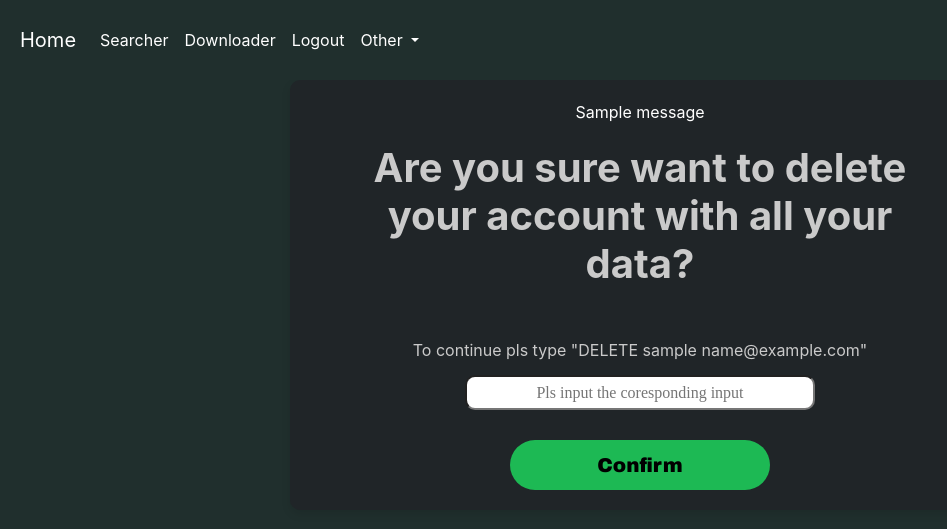
After one commit to YandLim/SpotLoader-WebApp, a Flask app: template templates/delete_account.html in a window 1280 px wide. The commit adds this page. Shown: the top 529 px of the page, without its empty margins (0-947 px from the left). Run offline with Flask 3, Linux system fonts and the light colour scheme; the template is opened without the code that fills it: most values are stand-ins (such as "Sample title", 1, 10 or a date in 2020); one stand-in notice (Sample message) is shown; parts of the project's set-up code (start-up, migrations or seed data) failed here and were passed over.

Commit message:
Everything works perfectly with account_delete as well

```diff
--- a/function/database.py
+++ b/function/database.py
@@ -34,3 +34,9 @@ class Database:
         self.mycursor.execute(Q, (user_entry,))
         result = self.mycursor.fetchone()
         return result
+
+    def delete_user(self, wanted_category, category, table_name):
+        Q = f"DELETE FROM {table_name} WHERE {wanted_category} = %s"
+        self.mycursor.execute(Q, (category,))
+        self.db.commit()
+        return
--- /dev/null
+++ b/static/css/delete_account.css
@@ -0,0 +1,71 @@
+#MainTitle {
+    margin-top: 20px;
+    color: #CACACA;
+}
+
+#flash-msgs {
+    color: white;
+    text-align: center;
+}
+
+#confirmation {
+    display: block;
+    text-align: center;
+    margin: 0 auto;
+    width: 350px;
+    height: 35px;
+    border-radius: 10px;
+    margin-bottom: 30px;
+    margin-top: 5px;
+    font-family: "Ahorani";
+}
+
+.maincontainer {
+    width: 80%;
+    max-width: 700px;
+    margin: 0 auto;
+    padding: 20px;
+    text-align: center;
+    background-color: #f8f8f8;
+    border-radius: 10px;
+    box-shadow: 0px 4px 10px rgba(0, 0, 0, 0.1);
+    background-color: #202528;
+}
+
+.Title {
+    text-align: center;
+    margin: 50px;
+    color: #CACACA;
+}
+
+.delete-confirmation{
+    display: flex;
+    flex-direction: column;
+}
+
+.BTN {
+    display: flex;
+    justify-content: center;
+    align-items: center;
+    background-color: #1DB954;
+    color: Black;
+    font-family: "Arial Black";
+    padding: 10px 0px;
+    width: 260px;
+    border: none;
+    border-radius: 50px;
+    font-size: 20px;
+    text-decoration: none;
+    margin: 0 auto;
+}
+
+.BTN:hover {
+    background-color: #17a34a; /* Darker Green on Hover */
+    text-decoration: none;
+    color: black;
+}
+
+.Pharagraph {
+    margin: 0 auto;
+    color: #CACACA;
+}
--- a/templates/base.html
+++ b/templates/base.html
@@ -70,8 +70,8 @@
               Other
             </a>
             <div class="dropdown-menu" aria-labelledby="navbarDropdownMenuLink">
-              <a class="dropdown-item" href="#">Contact</a>
-              <a class="dropdown-item" href="#">Delete account</a>
+              <a class="dropdown-item" href="mailto:workacounting001@gmail.com">Contact</a>
+              <a class="dropdown-item" href="/acount_delete">Delete account</a>
             </div>
           </li>
         </ul>
--- /dev/null
+++ b/templates/delete_account.html
@@ -0,0 +1,27 @@
+{% extends "base.html" %}
+{% block extra_css %} <link rel="stylesheet" href="{{ url_for ('static', filename='css/delete_account.css') }}"> {% endblock %}
+{% block title %}The Spotloader{% endblock %}
+
+{% block content %}
+    <div class="maincontainer">
+        <div id="flash-msgs">
+            {% with messages = get_flashed_messages() %}
+                {% if messages %}
+                    {% for msg in messages %}
+                        <p>{{msg}}</p>
+                    {% endfor %}
+                {% endif %}
+            {% endwith %}
+        </div>
+        {% if delete %}
+            <h1 class="Title", id="MainTitle"><b>Your Account has been deleted permanently</b></h1>
+            <a href="/" class="BTN">Home</a>
+        {% else %}
+            <h1 class="Title", id="MainTitle"><b>Are you sure want to delete your account with all your data?</b></h1>
+            <form class="delete-confirmation Pharagraph form-group" action="/acount_delete" method="post">
+                <label for="confirmation">To continue pls type "DELETE {{ user_name }} {{ email }}"</label>
+                <input type="text" id="confirmation" name="user-confirmation" placeholder="Pls input the coresponding input">
+                <button id="confirm-btn" class="BTN" type="submit">Confirm</button>
+            </form>
+        {% endif %}
+{% endblock %}
--- a/templates/download.html
+++ b/templates/download.html
@@ -1,6 +1,6 @@
 {% extends "base.html" %}
 {% block extra_css %} <link rel="stylesheet" href="{{ url_for ('static', filename='css/download.css') }}"> {% endblock %}
-{% block title %}The Searcher{% endblock %}
+{% block title %}The Downloader{% endblock %}
 
 {% block content %}
     <div class="maincontainer">
--- a/templates/home.html
+++ b/templates/home.html
@@ -1,6 +1,6 @@
 {% extends "base.html" %}
 {% block extra_css %} <link rel="stylesheet" href="{{ url_for ('static', filename='css/home.css') }}"> {% endblock %}
-{% block title %}The Searcher{% endblock %}
+{% block title %}SpotLoader{% endblock %}
 
 {% block content %}
     <div class="maincontainer">
@@ -13,10 +13,10 @@
                 {% endif %}
             {% endwith %}
         </div>
-        <h1 class="Title", id="MainTitle"><b>Hello There Welcome to <br/>The Spotify Tools</b></h1>
+        <h1 class="Title", id="MainTitle"><b>Hello There Welcome to <br/>SpotLoader</b></h1>
         <h2 id="abouttitle" class="Title">About</h2>
         <p class="Pharagraph">
-            SpotTools is a web aplication to help you with various thing about spotify music<br />As example looking the right song, downloading the song and much more
+            SpotLoader is a web aplication to help you with various thing about spotify music<br />As example looking the right song, and downloading the song
         </p>
         <div class="feature">
             <div class="searcher">
```
Also changed, not shown: routes/users.py (+40 -3 lines), static/css/login.css (+10 -10 lines).
